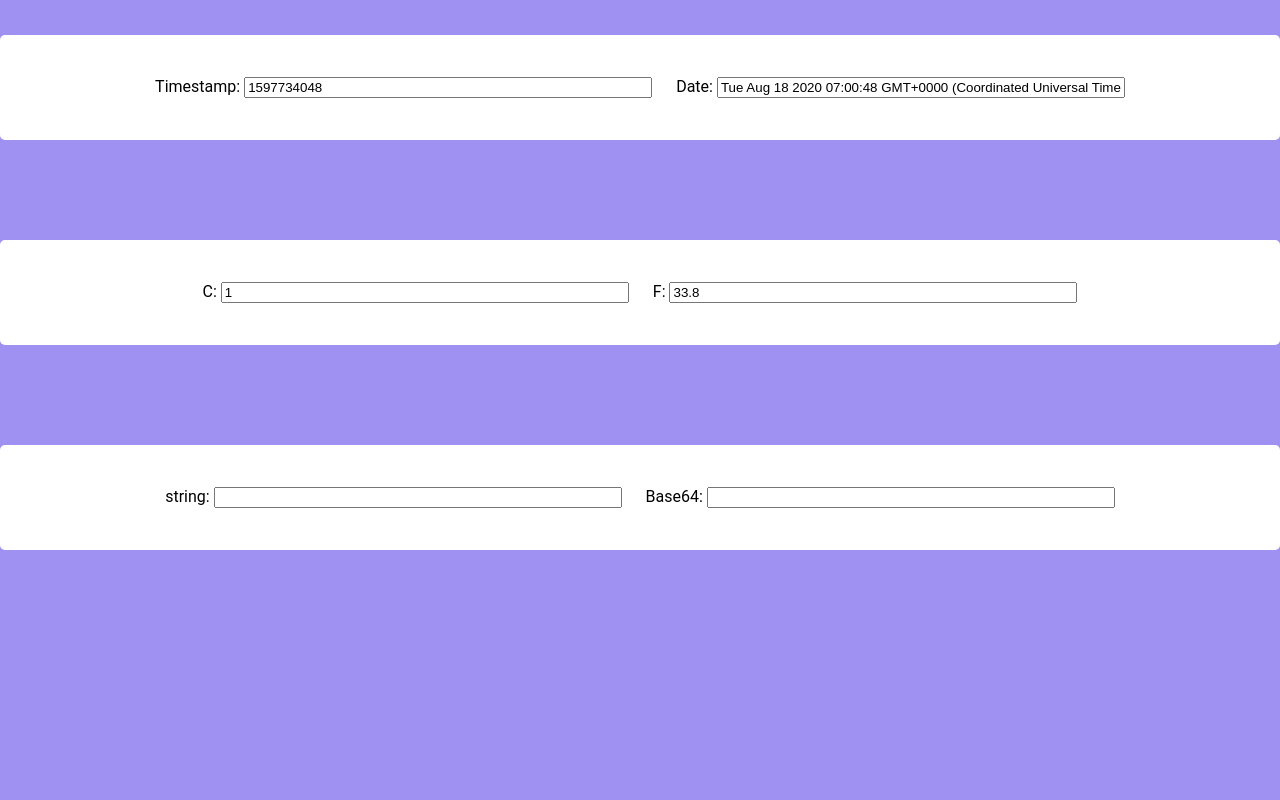
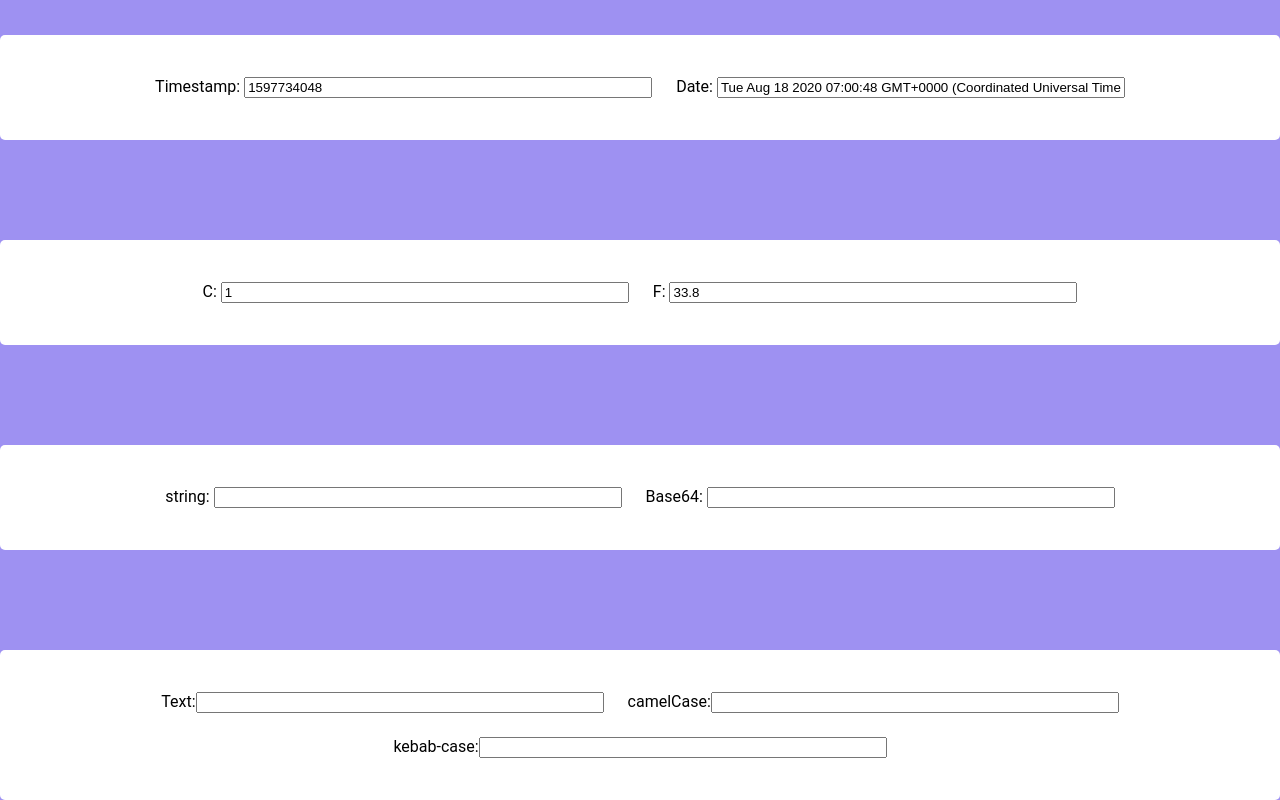
Before and after one commit to LuPoYi/converter, a React (Create React App) app: page / in a window 1280 px wide. Shown: the part 315-1115 px from the top of the page. Before the commit the page ends 865 px from the top, so only its background shows below. Built offline with nearby package versions, Linux system fonts and the light colour scheme.

Commit message:
Add CamelCase

```diff
--- a/src/App.js
+++ b/src/App.js
@@ -1,11 +1,11 @@
-import React from 'react';
-import './App.css';
-import MeasurementUnit from './components/MeasurementUnit';
-import Timestamp from './components/Timestamp';
-import TemperatureUnit from './components/TemperatureUnit';
-import Base64 from './components/Base64';
-import ColorCode from './components/ColorCode';
-
+import React from "react";
+import "./App.css";
+import MeasurementUnit from "./components/MeasurementUnit";
+import Timestamp from "./components/Timestamp";
+import TemperatureUnit from "./components/TemperatureUnit";
+import Base64 from "./components/Base64";
+import ColorCode from "./components/ColorCode";
+import CamelCase from "./components/CamelCase";
 
 function App() {
   return (
@@ -14,6 +14,7 @@ function App() {
       <Timestamp />
       <TemperatureUnit />
       <Base64 />
+      <CamelCase />
       {/* <ColorCode /> */}
     </div>
   );
--- /dev/null
+++ b/src/components/CamelCase.js
@@ -0,0 +1,57 @@
+import React, { useState } from 'react'
+
+function CamelCase() {
+  const [text, setText] = useState('')
+  const [camelCase, setCamelCase] = useState('')
+  const [kebabCase, setKebabCase] = useState('')
+  function handleTextChange(e) {
+    setText(e.target.value)
+    setCamelCase(toCamelCase(e.target.value))
+    setKebabCase(toKebabCase(e.target.value))
+  }
+  function handleCamelCaseChange(e) {
+    setCamelCase(e.target.value)
+  }
+  function handleKebabCaseChange(e) {
+    setKebabCase(e.target.value)
+  }
+
+  function toCamelCase(str) {
+    let ans = ''
+    str.split(' ').forEach(function (element, index) {
+      if (element.length > 0) {
+        let item = element.toLowerCase()
+        ans += index === 0 ? item : item[0].toUpperCase() + item.slice(1)
+      }
+    })
+    return ans
+  }
+
+  function toKebabCase(str) {
+    let ans = ''
+    str.split(' ').forEach((element, index) => {
+      let item = element.toLowerCase()
+      ans += index === 0 ? item : '-' + item
+    })
+    return ans
+  }
+
+  return (
+    <div className="card">
+      <div className="item">
+        Text:
+        <input onChange={handleTextChange} value={text}></input>
+      </div>
+      <div className="item">
+        camelCase:
+        <input onChange={handleCamelCaseChange} value={camelCase}></input>
+      </div>
+      <div className="item">
+        kebab-case:
+        <input onChange={handleKebabCaseChange} value={kebabCase}></input>
+      </div>
+    </div>
+  )
+}
+
+export default CamelCase
```
